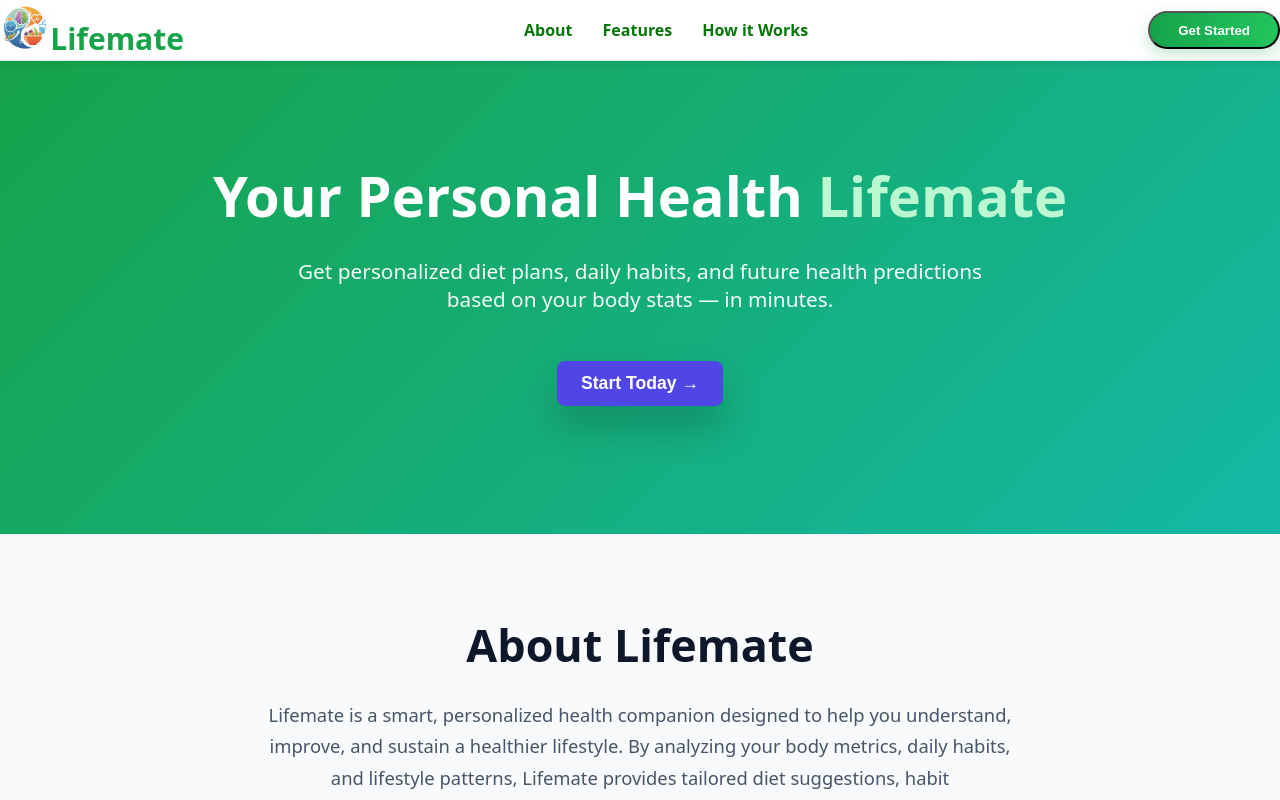
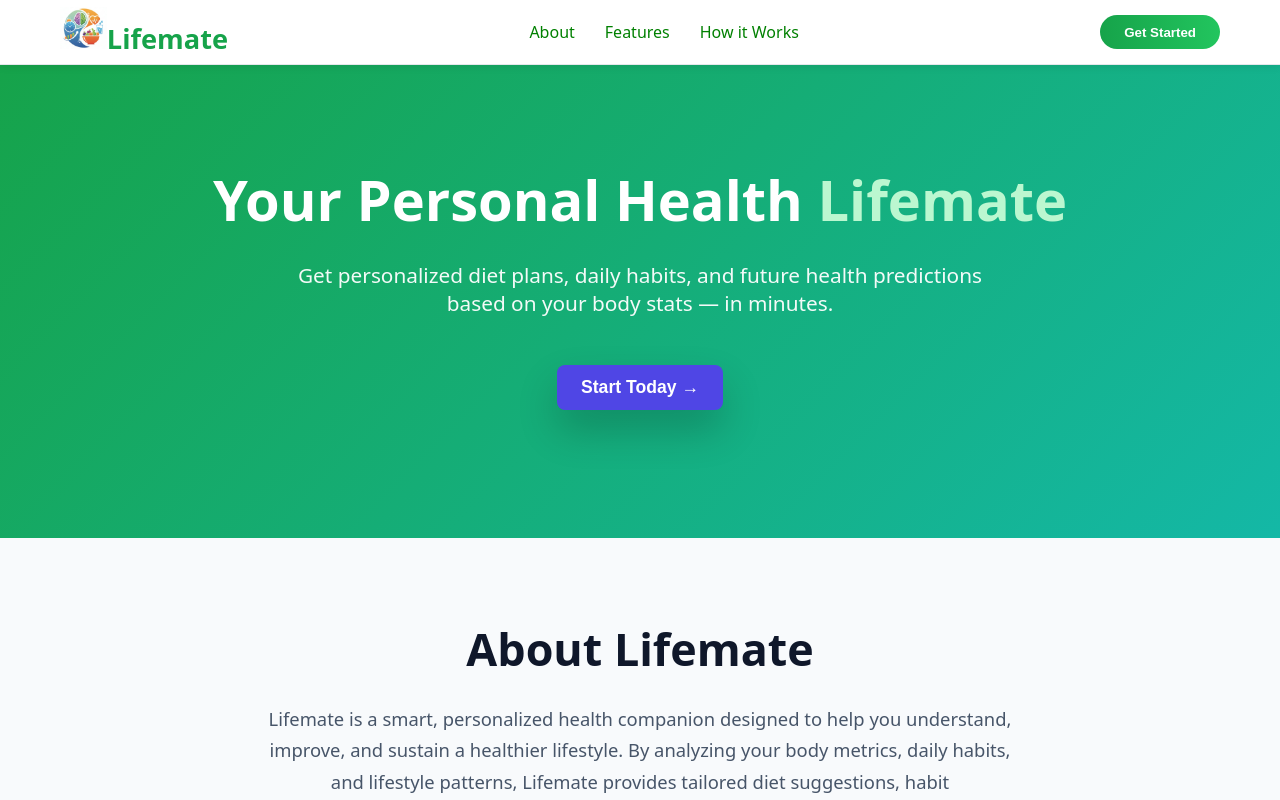
Before and after one commit to shree-mohapatra/Lifemate, a React (Vite) app in the folder frontend/: page / in a window 1280 px wide. Built offline with nearby package versions, Linux system fonts and the light colour scheme; no server answers.

Commit message:
added responsiveness

```diff
--- a/frontend/src/components/Navbar.tsx
+++ b/frontend/src/components/Navbar.tsx
@@ -1,50 +1,58 @@
-import { Link } from 'react-router-dom';
-import '../styles/Navbar.css';
+import { useState } from "react";
+import { Link } from "react-router-dom";
+import "../styles/Navbar.css";
 
 const Navbar = () => {
+  const [isOpen, setIsOpen] = useState(false);
+
   return (
-    <nav className="h-16 flex items-center navbar">
-      <div className="max-w-7xl mx-auto px-4 sm:px-6  lg:px-8">
+    <nav className="navbar">
+      <div className="nav-container">
         <div className="navb">
 
           {/* Logo */}
-          <div className="flex-shrink-0 h-16 flex items-center">
-  <Link
-    to="/"
-    className="flex items-center gap-2 no-underline h-full"
-  >
+          <div className="logo-section">
+            <Link to="/" className="flex items-center gap-2 no-underline">
               <img
                 src="/LifeMateLogo.jpeg"
                 alt="Logo"
                 className="logoimg"
               />
-    <span className="navbar-logo flex items-center">
-      Lifemate
-    </span>
+              <span className="navbar-logo">Lifemate</span>
             </Link>
           </div>
 
-
           {/* Desktop Menu */}
-          <div className="hidden md:flex items-center space-x-10 ">
-            <a href="#about" className="navbar-link ">About</a>
-            <a href="#features" className="navbar-link ">Features</a>
-
+          <div className="desktop-menu">
+            <a href="#about" className="navbar-link">About</a>
+            <a href="#features" className="navbar-link">Features</a>
             <a href="#how-it-works" className="navbar-link">How it Works</a>
-
-
           </div>
 
-             <Link to="/signin"
-    className="flex items-center gap-2 no-underline h-full">
-              <button className="navbar-btn">
-               Get Started
-               </button>
+          {/* CTA + Hamburger */}
+          <div className="right-section">
+            <Link to="/signin" className="no-underline">
+              <button className="navbar-btn">Get Started</button>
             </Link>
 
+            {/* Mobile Menu Button */}
+            <button
+              className="menu-btn"
+              onClick={() => setIsOpen(!isOpen)}
+            >
+              ☰
+            </button>
+          </div>
+        </div>
 
-
+        {/* Mobile Dropdown */}
+        {isOpen && (
+          <div className="mobile-menu">
+            <a href="#about" className="navbar-link">About</a>
+            <a href="#features" className="navbar-link">Features</a>
+            <a href="#how-it-works" className="navbar-link">How it Works</a>
           </div>
+        )}
       </div>
     </nav>
   );
--- a/frontend/src/dashboard/Dashboard.tsx
+++ b/frontend/src/dashboard/Dashboard.tsx
@@ -185,7 +185,7 @@ const skinTips =
 
 
   if (loading) {
-    return <div className="dashboard-container">Loading...</div>;
+    return <div className="hydrate-loading">Loading...</div>;
   }
 
 
--- a/frontend/src/dashboard/DashboardLayout.tsx
+++ b/frontend/src/dashboard/DashboardLayout.tsx
@@ -1,12 +1,22 @@
-import { NavLink, Outlet } from 'react-router-dom';
-
+import { useState } from "react";
+import { NavLink, Outlet } from "react-router-dom";
 import "../styles/DashboardLayout.css";
 
 export default function DashboardLayout() {
+  const [isOpen, setIsOpen] = useState(false);
+
+  const toggleMenu = () => {
+    setIsOpen(!isOpen);
+  };
+
+  const closeMenu = () => {
+    setIsOpen(false);
+  };
+
   return (
     <div className="layout">
       {/* Sidebar */}
-      <aside className="sidebar">
+      <aside className={`sidebar ${isOpen ? "open" : ""}`}>
         <div className="sidebar-content">
           <div className="logo-container">
             <img
@@ -18,54 +28,34 @@ export default function DashboardLayout() {
           </div>
 
           <nav className="nav">
-            <NavLink
-              to="/dashboard"
-              end
-              className={({ isActive }) =>
-                isActive ? "nav-item active" : "nav-item"
-              }
-            >
-              <span>📊</span> Overview
+            <NavLink to="/dashboard" end className="nav-item" onClick={closeMenu}>
+              📊 Overview
             </NavLink>
 
-            <NavLink
-              to="/dashboard/profile"
-              className={({ isActive }) =>
-                isActive ? "nav-item active" : "nav-item"
-              }
-            >
-              <span>👤</span> Profile
+            <NavLink to="/dashboard/profile" className="nav-item" onClick={closeMenu}>
+              👤 Profile
             </NavLink>
 
-             <NavLink
-              to="/dashboard/habits"
-              className={({ isActive }) =>
-                isActive ? "nav-item active" : "nav-item"
-              }
-            >
-              <span>✅</span> Habits
+            <NavLink to="/dashboard/habits" className="nav-item" onClick={closeMenu}>
+              ✅ Habits
             </NavLink>
 
-
-              <NavLink
-              to="/dashboard/progress"
-              className={({ isActive }) =>
-                isActive ? "nav-item active" : "nav-item"
-              }
-            >
-               <span>📈</span> Progress
+            <NavLink to="/dashboard/progress" className="nav-item" onClick={closeMenu}>
+              📈 Progress
             </NavLink>
-
-
-
           </nav>
         </div>
       </aside>
 
+      {/* Overlay (click outside to close) */}
+      {isOpen && <div className="overlay" onClick={closeMenu}></div>}
+
       {/* Mobile Header */}
       <header className="mobile-header">
         <h2 className="logo">Lifemate</h2>
-        <button className="menu-btn">☰</button>
+        <button className="menu-btn" onClick={toggleMenu}>
+          ☰
+        </button>
       </header>
 
       {/* Main Content */}
--- a/frontend/src/dashboard/Profile.tsx
+++ b/frontend/src/dashboard/Profile.tsx
@@ -385,7 +385,7 @@ const handleBlur = (e: React.FocusEvent<HTMLInputElement>) => {
       {savingWeight && (
         <div className="uploading-overlay">
           <div className="spinner"></div>
-          <p>Saving weight to history...</p>
+          <p>Updating profile...</p>
         </div>
       )}
 
--- a/frontend/src/pages/Diet.tsx
+++ b/frontend/src/pages/Diet.tsx
@@ -48,7 +48,7 @@ export default function Diet() {
     fetchProfile();
   }, [navigate]);
 
-  if (loading) return <p>Loading diet plan...</p>;
+  if (loading) return <p className="hydrate-loading">Loading diet plan...</p>;
 
   if (
     !profile?.dob ||
--- a/frontend/src/styles/Exercise.css
+++ b/frontend/src/styles/Exercise.css
@@ -20,6 +20,10 @@ transition: 0.3s;
 
 .backDB:hover {
 background: #16a34a;
+}
+
+.loading{
+  text-align: center;
 }
 
 /* Heading */
--- a/frontend/src/styles/Navbar.css
+++ b/frontend/src/styles/Navbar.css
@@ -1,103 +1,120 @@
-/* Navbar container */
-.navb{
+/* Container */
+.nav-container {
+  max-width: 1200px;
+  margin: auto;
+  padding: 0 20px;
+}
+
+/* Main row */
+.navb {
   display: flex;
   align-items: center;
   justify-content: space-between;
-  flex-direction: row;
-  padding-block: 5px;
+  height: 64px;
 }
 
+/* Sticky Navbar */
 .navbar {
   position: sticky;
   top: 0;
   z-index: 50;
-  background: rgba(255, 255, 255, 1);
-  backdrop-filter: blur(12px);
+  background: white;
   border-bottom: 1px solid #e5e7eb;
   box-shadow: 0 2px 8px rgba(0, 0, 0, 0.08);
 }
 
 /* Logo */
 .navbar-logo {
-  font-size: 1.875rem; /* text-3xl */
+  font-size: 1.7rem;
   font-weight: 800;
-  color: #16a34a;
-  transition: color 0.3s ease;
-  line-height: 1;
-
-}
-
-.navbar-logo:hover {
-  color: #15803d;
-}
-
-.no-underline{
- text-decoration: none !important;
-
-}
-
-.logoimg{
-  height: 45px ;
-  width: auto ;
-}
-
-/* Desktop menu links */
-.navbar-link {
-  position: relative;
-  font-weight: 700;
-  color: #067608;
-  transition: color 0.3s ease;
-  text-decoration: none;
-  margin-left: 15px;
-  margin-right: 15px;
-
-}
-
-
-.navbar-link::after {
-  content: "";
-  position: absolute;
-  left: 0;
-  bottom: -4px;
-  height: 2px;
-  width: 0;
-  background-color: #16a34a;
-  transition: width 0.3s ease;
-}
-
-.navbar-link:hover {
   color: #16a34a;
 }
 
-.navbar-link:hover::after {
-  width: 100%;
+.logoimg {
+  height: 42px;
+  width: auto;
+}
+
+.no-underline {
+  text-decoration: none;
+}
+
+/* Desktop menu */
+.desktop-menu {
+  display: flex;
+  gap: 30px;
+}
+
+/* Hide mobile button on desktop */
+.menu-btn {
+  display: none;
+  background: none;
+  border: none;
+  font-size: 24px;
+  cursor: pointer;
 }
 
 /* CTA Button */
 .navbar-btn {
-  padding: 0.6rem 1.75rem;
+  padding: 0.6rem 1.5rem;
   border-radius: 9999px;
   font-weight: 600;
   color: white;
   background: linear-gradient(90deg, #16a34a, #22c55e);
-  box-shadow: 0 6px 15px rgba(22, 163, 74, 0.25);
-  transition: all 0.3s ease;
+  transition: 0.3s;
+  border: none;
 }
 
 .navbar-btn:hover {
   transform: scale(1.05);
-  box-shadow: 0 10px 25px rgba(22, 163, 74, 0.35);
 }
 
-/* Mobile menu button */
-.menu-btn {
-  padding: 0.5rem;
-  border-radius: 0.5rem;
-  color: #374151;
-  transition: all 0.3s ease;
+/* Right section */
+.right-section {
+  display: flex;
+  align-items: center;
+  gap: 15px;
 }
 
-.menu-btn:hover {
-  color: #16a34a;
-  background-color: #f0fdf4;
+/* Mobile Menu */
+.mobile-menu {
+  display: none;
 }
+
+.navbar-link{
+  text-decoration: none;
+  color: green;
+  font-weight: 500;
+}
+
+/* ========================= */
+/* ✅ RESPONSIVE SECTION */
+/* ========================= */
+
+@media (max-width: 768px) {
+
+  .desktop-menu {
+    display: none;
+  }
+
+  .menu-btn {
+    display: block;
+  }
+
+  .navbar-btn {
+    display: none; /* hide button in header */
+  }
+
+  .mobile-menu {
+    display: flex;
+    flex-direction: column;
+    gap: 15px;
+    padding: 15px 0;
+    background: white;
+    border-top: 1px solid #e5e7eb;
+  }
+
+  .mobile-menu .navbar-link {
+    padding: 10px 0;
+  }
+}
--- a/frontend/src/styles/progress.css
+++ b/frontend/src/styles/progress.css
@@ -779,9 +779,6 @@
     height: 200px;
   }
 
-  .weight-fill {
-    width: 35px;
-  }
 
   .weight-date {
     font-size: 0.8rem;
@@ -838,11 +835,45 @@
   .bar {
     width: 30px;
   }
+}
+
+@media (max-width: 768px) {
+  .weight-bars {
+    gap: 6px;
+    padding: 10px;
+  }
+
+  .weight-bar {
+    flex: 1;
+    min-width: 0;
+  }
 
   .weight-fill {
-    width: 30px;
+    width: 100%;
+    max-width: 28px;
   }
 }
+
+@media (max-width: 480px) {
+  .weight-bars {
+    gap: 4px;
+  }
+
+  .weight-fill {
+    max-width: 22px;
+  }
+
+  .weight-date {
+    font-size: 0.7rem;
+    min-width: auto;
+  }
+
+  .weight-label {
+    font-size: 0.75rem;
+    padding: 4px 6px;
+  }
+}
+
 
 /* Animation for bars */
 @keyframes barRise {
```
Also changed, not shown: frontend/src/pages/Exercise.tsx (+9 -5 lines), frontend/src/pages/Progress.tsx (+3 -4 lines), frontend/src/styles/DashboardLayout.css (+59 -63 lines), frontend/src/styles/Profile.css (+24 -18 lines). Lines whose indentation alone changed are shown as unchanged.
